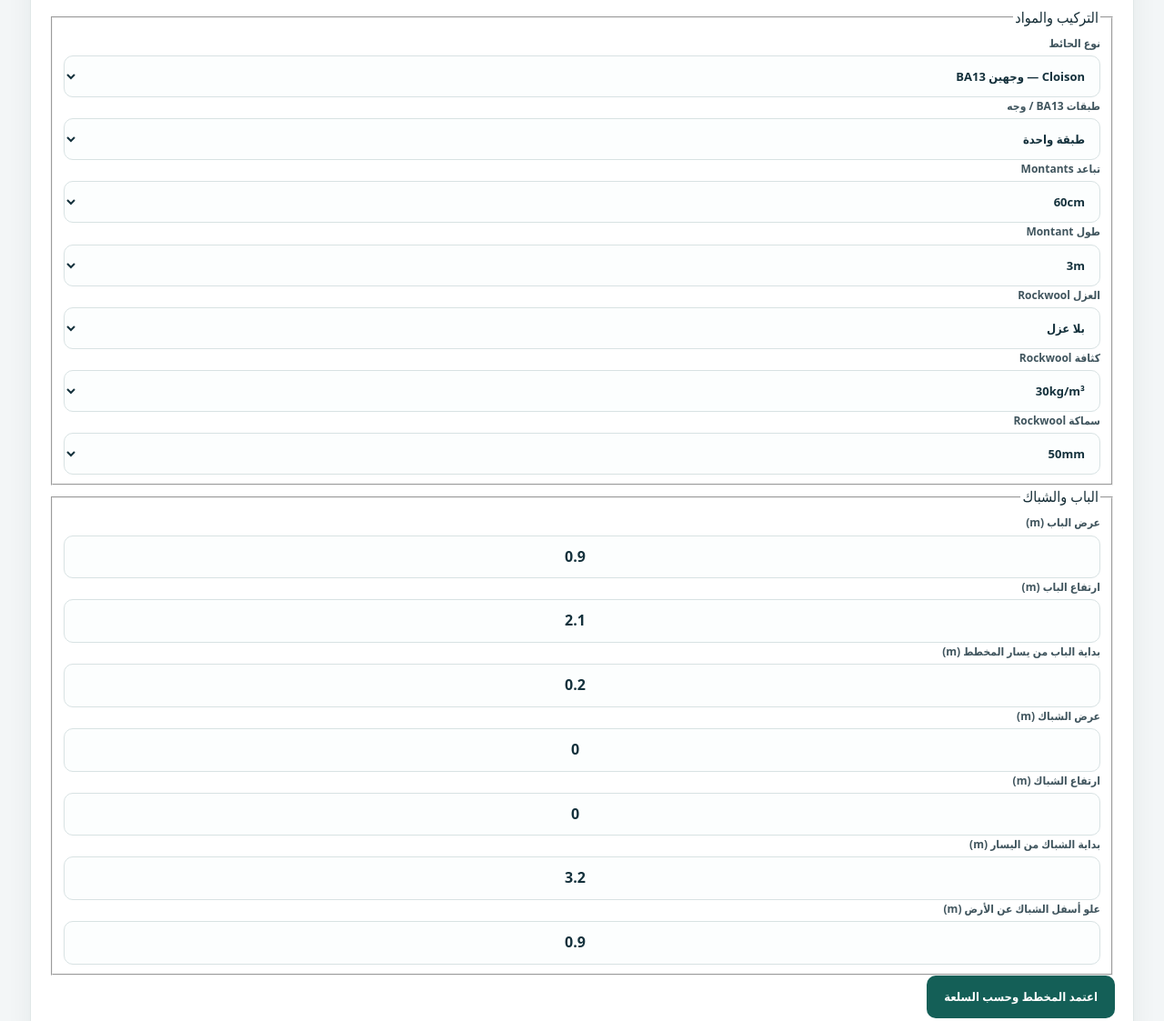
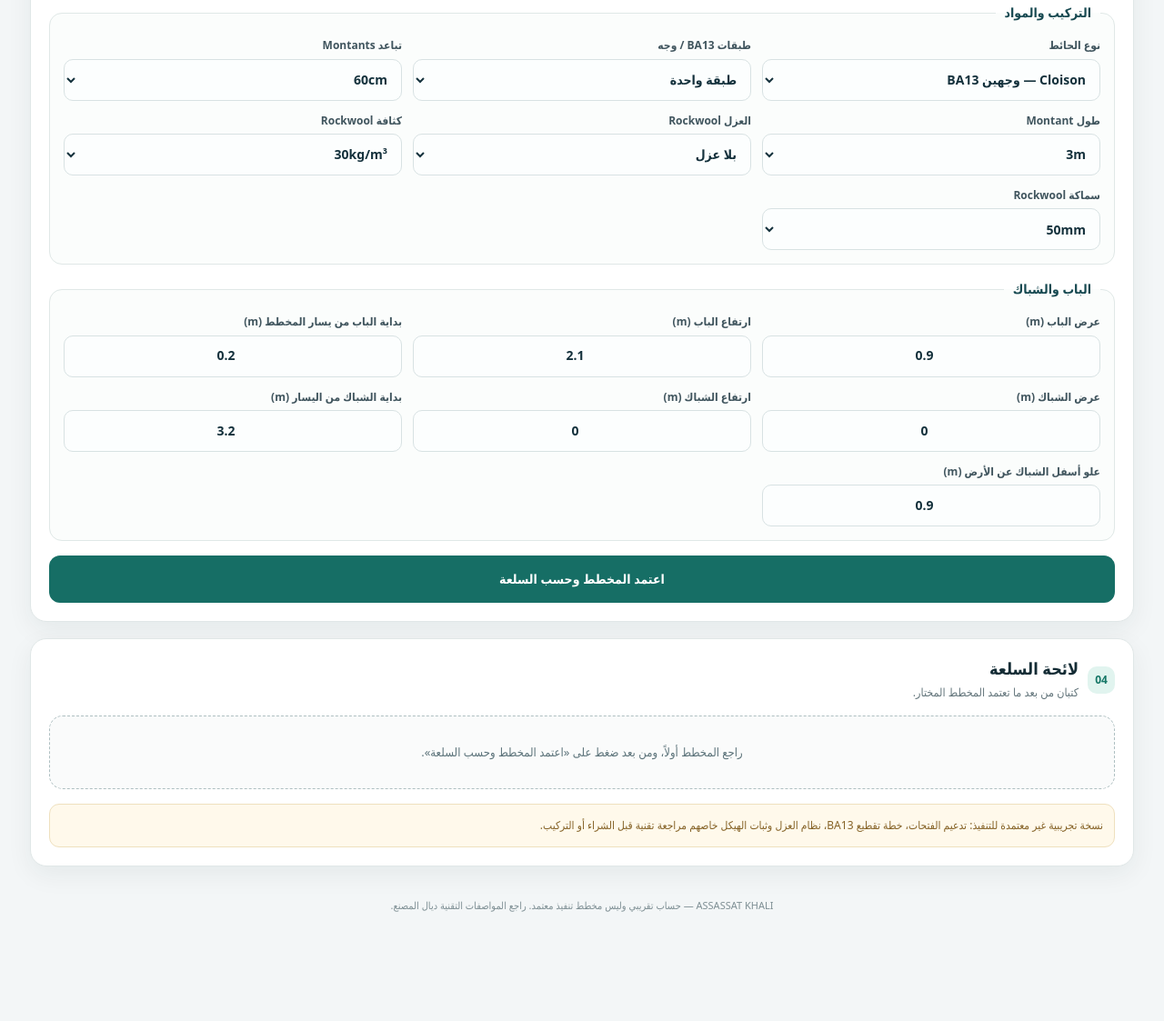
Before and after one commit to khaliyoussef5/assassat-khali-app, a website: page development/walls.index.html in a window 1280 px wide. Shown: the part 1667-2790 px from the top of the page at 91% size. After the commit the page ends 2740 px from the top, so only its background shows below. Drawn offline with Linux system fonts and the light colour scheme.

Commit message:
Style wall calculator preview to match Armstrong responsive visual system

```diff
--- a/public/assets/ak-classic.css
+++ b/public/assets/ak-classic.css
@@ -159,3 +159,51 @@ h1{font-size:clamp(24px,3vw,34px);font-weight:900;line-height:1.25;margin:7px 0}
 @media print{
  .ak-full-flow .plan svg[data-diagram="armstrong-full"]{width:100%;max-width:100%;min-width:0}
 }
+
+
+/* Review-only walls flow: follows Armstrong dimensions -> diagram -> options -> materials. */
+.ak-walls-flow .inputs{grid-template-columns:repeat(2,minmax(0,1fr))}
+.ak-walls-flow .plan:has(svg[data-diagram="wall"]){overflow:hidden;padding:0}
+.ak-walls-flow .plan svg[data-diagram="wall"]{display:block;width:100%;height:auto;min-width:0;max-width:100%}
+.ak-walls-flow .ak-wall-setting-group{
+ min-width:0;border:1px solid #e0e8e7;border-radius:14px;margin:16px 0 0;padding:15px;background:#fbfdfc
+}
+.ak-walls-flow .ak-wall-setting-group legend{
+ font-size:14px;font-weight:850;color:#174951;padding-inline:10px
+}
+.ak-walls-flow .ak-wall-setting-grid{
+ display:grid;grid-template-columns:repeat(3,minmax(0,1fr));gap:12px
+}
+.ak-walls-flow .ak-wall-setting-grid .formfield{
+ display:flex;flex-direction:column;gap:5px;min-width:0
+}
+.ak-walls-flow .ak-wall-setting-grid label{font-size:12px;color:#40555e;font-weight:800}
+.ak-walls-flow .ak-wall-setting-grid input,
+.ak-walls-flow .ak-wall-setting-grid select{
+ width:100%;min-height:46px;border-radius:10px;border:1px solid #d8e2e3;
+ background:#fcfefe;padding:10px 11px;color:#14313c;font-weight:800;font-size:14px
+}
+.ak-walls-flow .ak-wall-approve{
+ display:block;margin-top:16px;width:100%;min-height:52px;border:0;border-radius:12px;
+ padding:13px 18px;background:#166e65;color:#fff;font-weight:850;font-size:14px;cursor:pointer
+}
+.ak-walls-flow .ak-wall-approve:hover{background:#09574f}
+.ak-walls-flow .ak-wall-approve:disabled{opacity:.45;cursor:not-allowed}
+.ak-walls-flow .result .actions{align-items:stretch}
+.ak-walls-flow .result .actions .ak-wall-pdf{width:auto;flex:2 1 270px;min-height:47px}
+.ak-walls-flow .result .actions .secondary{flex:1 1 170px}
+.ak-walls-flow .ak-wall-preview-warning{
+ font-size:12px;line-height:1.8;color:#856226;background:#fff9eb;
+ border:1px solid #efe0be;border-radius:11px;padding:12px;margin:16px 0 0
+}
+@media(max-width:800px){
+ .ak-walls-flow .ak-wall-setting-grid{grid-template-columns:repeat(2,minmax(0,1fr))}
+ .ak-walls-flow .plan svg[data-diagram="wall"]{min-width:0;max-width:100%;width:100%;height:auto}
+}
+@media(max-width:420px){
+ .ak-walls-flow .ak-wall-setting-grid{grid-template-columns:1fr}
+}
+@media print{
+ .ak-walls-flow .ak-wall-preview-warning{display:none}
+ .ak-walls-flow .plan svg[data-diagram="wall"]{width:100%;min-width:0;max-width:100%}
+}
```
